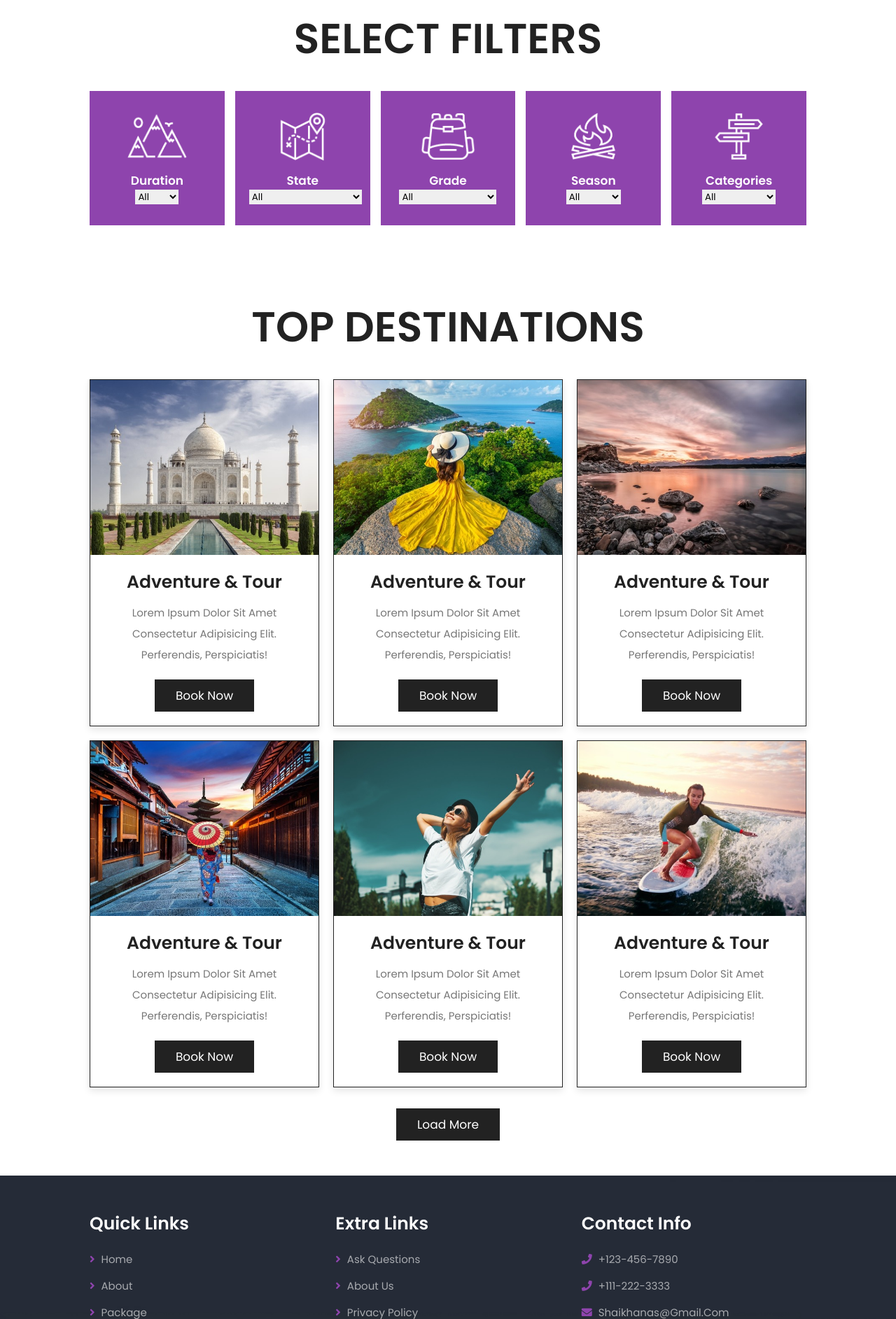
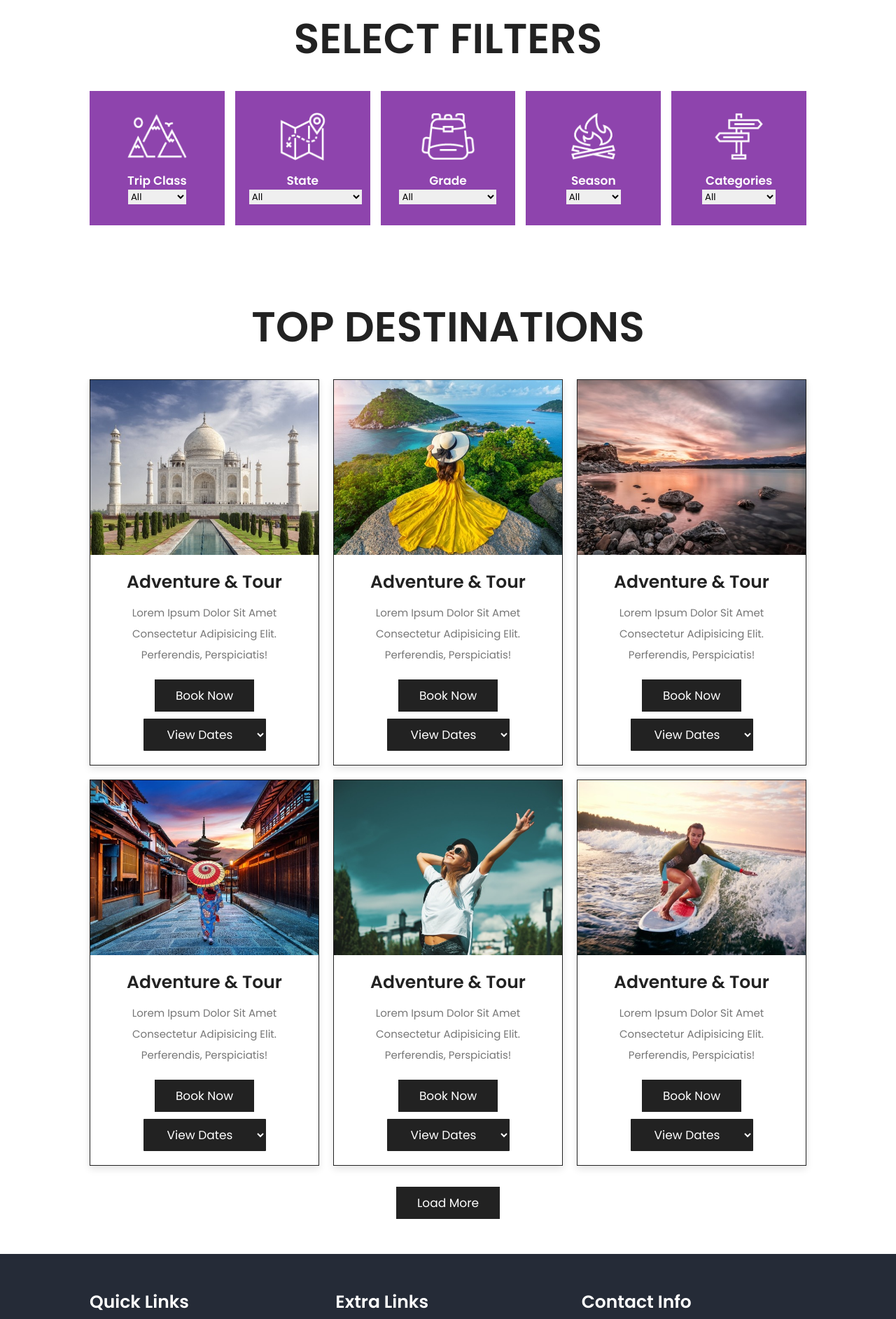
Before and after one commit to Puravshah321/education-trip-website, a PHP site: page /package.php in a window 1280 px wide. Shown: the part 518-2403 px from the top of the page at 70% size. Run offline with PHP 8.4, Linux system fonts and the light colour scheme.

Commit message:
package.php

```diff
--- a/package.php
+++ b/package.php
@@ -54,17 +54,13 @@
             <img src="images/icon-1.png" alt="">
          </div>
          <div class="content">
-            <h3>Duration</h3>
+            <h3>Trip Class</h3>
             <form>
                <select>
                   <option value="all">All</option>
-                  <option value="1-day">1 Day</option>
-                  <option value="2-day">1N/2D</option>
-                  <option value="3-day">2N/3D</option>
-                  <option value="4-day">3N/4D</option>
-                  <option value="5-day">4N/5D</option>
-                  <option value="6-day">5N/6D</option>
-                  <option value="7-day">6N/7D</option>
+                  <option value="standard">Standard</option>
+                  <option value="premium">Premium</option>
+                  <option value="economy">Economy</option>
                </select>
             </form>
          </div>
@@ -193,7 +189,15 @@
          <div class="content">
             <h3>adventure & tour</h3>
             <p>Lorem ipsum dolor sit amet consectetur adipisicing elit. Perferendis, perspiciatis!</p>
+               <form>
                <a href="book.php" class="btn">book now</a>
+               <select class="dropdown">
+                  <option value="" disabled selected>View Dates</option>
+                  <option value="oct">October 21-23</option>
+                  <option value="nov">November 4-6</option>
+                  <option value="dec">December 12-14</option>
+               </select>
+               </form>
          </div>
       </div>
 
@@ -204,7 +208,15 @@
          <div class="content">
             <h3>adventure & tour</h3>
             <p>Lorem ipsum dolor sit amet consectetur adipisicing elit. Perferendis, perspiciatis!</p>
+            <form>
                <a href="book.php" class="btn">book now</a>
+               <select class="dropdown">
+                  <option value="" disabled selected>View Dates</option>
+                  <option value="oct">October 21-23</option>
+                  <option value="nov">November 4-6</option>
+                  <option value="dec">December 12-14</option>
+               </select>
+               </form>
          </div>
       </div>
 
@@ -215,7 +227,15 @@
          <div class="content">
             <h3>adventure & tour</h3>
             <p>Lorem ipsum dolor sit amet consectetur adipisicing elit. Perferendis, perspiciatis!</p>
+            <form>
                <a href="book.php" class="btn">book now</a>
+               <select class="dropdown">
+                  <option value="" disabled selected>View Dates</option>
+                  <option value="oct">October 21-23</option>
+                  <option value="nov">November 4-6</option>
+                  <option value="dec">December 12-14</option>
+               </select>
+               </form>
          </div>
       </div>
 
@@ -226,7 +246,15 @@
          <div class="content">
             <h3>adventure & tour</h3>
             <p>Lorem ipsum dolor sit amet consectetur adipisicing elit. Perferendis, perspiciatis!</p>
+            <form>
                <a href="book.php" class="btn">book now</a>
+               <select class="dropdown">
+                  <option value="" disabled selected>View Dates</option>
+                  <option value="oct">October 21-23</option>
+                  <option value="nov">November 4-6</option>
+                  <option value="dec">December 12-14</option>
+               </select>
+               </form>
          </div>
       </div>
 
@@ -237,7 +265,15 @@
          <div class="content">
             <h3>adventure & tour</h3>
             <p>Lorem ipsum dolor sit amet consectetur adipisicing elit. Perferendis, perspiciatis!</p>
+            <form>
                <a href="book.php" class="btn">book now</a>
+               <select class="dropdown">
+                  <option value="" disabled selected>View Dates</option>
+                  <option value="oct">October 21-23</option>
+                  <option value="nov">November 4-6</option>
+                  <option value="dec">December 12-14</option>
+               </select>
+               </form>
          </div>
       </div>
 
@@ -248,7 +284,15 @@
          <div class="content">
             <h3>adventure & tour</h3>
             <p>Lorem ipsum dolor sit amet consectetur adipisicing elit. Perferendis, perspiciatis!</p>
+            <form>
                <a href="book.php" class="btn">book now</a>
+               <select class="dropdown">
+                  <option value="" disabled selected>View Dates</option>
+                  <option value="oct">October 21-23</option>
+                  <option value="nov">November 4-6</option>
+                  <option value="dec">December 12-14</option>
+               </select>
+               </form>
          </div>
       </div>
 
@@ -259,7 +303,15 @@
          <div class="content">
             <h3>adventure & tour</h3>
             <p>Lorem ipsum dolor sit amet consectetur adipisicing elit. Perferendis, perspiciatis!</p>
+            <form>
                <a href="book.php" class="btn">book now</a>
+               <select class="dropdown">
+                  <option value="" disabled selected>View Dates</option>
+                  <option value="oct">October 21-23</option>
+                  <option value="nov">November 4-6</option>
+                  <option value="dec">December 12-14</option>
+               </select>
+               </form>
          </div>
       </div>
 
@@ -270,7 +322,15 @@
          <div class="content">
             <h3>adventure & tour</h3>
             <p>Lorem ipsum dolor sit amet consectetur adipisicing elit. Perferendis, perspiciatis!</p>
+            <form>
                <a href="book.php" class="btn">book now</a>
+               <select class="dropdown">
+                  <option value="" disabled selected>View Dates</option>
+                  <option value="oct">October 21-23</option>
+                  <option value="nov">November 4-6</option>
+                  <option value="dec">December 12-14</option>
+               </select>
+               </form>
          </div>
       </div>
 
@@ -281,7 +341,15 @@
          <div class="content">
             <h3>adventure & tour</h3>
             <p>Lorem ipsum dolor sit amet consectetur adipisicing elit. Perferendis, perspiciatis!</p>
+            <form>
                <a href="book.php" class="btn">book now</a>
+               <select class="dropdown">
+                  <option value="" disabled selected>View Dates</option>
+                  <option value="oct">October 21-23</option>
+                  <option value="nov">November 4-6</option>
+                  <option value="dec">December 12-14</option>
+               </select>
+               </form>
          </div>
       </div>
 
@@ -292,7 +360,15 @@
          <div class="content">
             <h3>adventure & tour</h3>
             <p>Lorem ipsum dolor sit amet consectetur adipisicing elit. Perferendis, perspiciatis!</p>
+            <form>
                <a href="book.php" class="btn">book now</a>
+               <select class="dropdown">
+                  <option value="" disabled selected>View Dates</option>
+                  <option value="oct">October 21-23</option>
+                  <option value="nov">November 4-6</option>
+                  <option value="dec">December 12-14</option>
+               </select>
+               </form>
          </div>
       </div>
 
@@ -303,7 +379,15 @@
          <div class="content">
             <h3>adventure & tour</h3>
             <p>Lorem ipsum dolor sit amet consectetur adipisicing elit. Perferendis, perspiciatis!</p>
+            <form>
                <a href="book.php" class="btn">book now</a>
+               <select class="dropdown">
+                  <option value="" disabled selected>View Dates</option>
+                  <option value="oct">October 21-23</option>
+                  <option value="nov">November 4-6</option>
+                  <option value="dec">December 12-14</option>
+               </select>
+               </form>
          </div>
       </div>
 
@@ -314,7 +398,15 @@
          <div class="content">
             <h3>adventure & tour</h3>
             <p>Lorem ipsum dolor sit amet consectetur adipisicing elit. Perferendis, perspiciatis!</p>
+            <form>
                <a href="book.php" class="btn">book now</a>
+               <select class="dropdown">
+                  <option value="" disabled selected>View Dates</option>
+                  <option value="oct">October 21-23</option>
+                  <option value="nov">November 4-6</option>
+                  <option value="dec">December 12-14</option>
+               </select>
+               </form>
          </div>
       </div>
 
```
Lines whose indentation alone changed are shown as unchanged.
